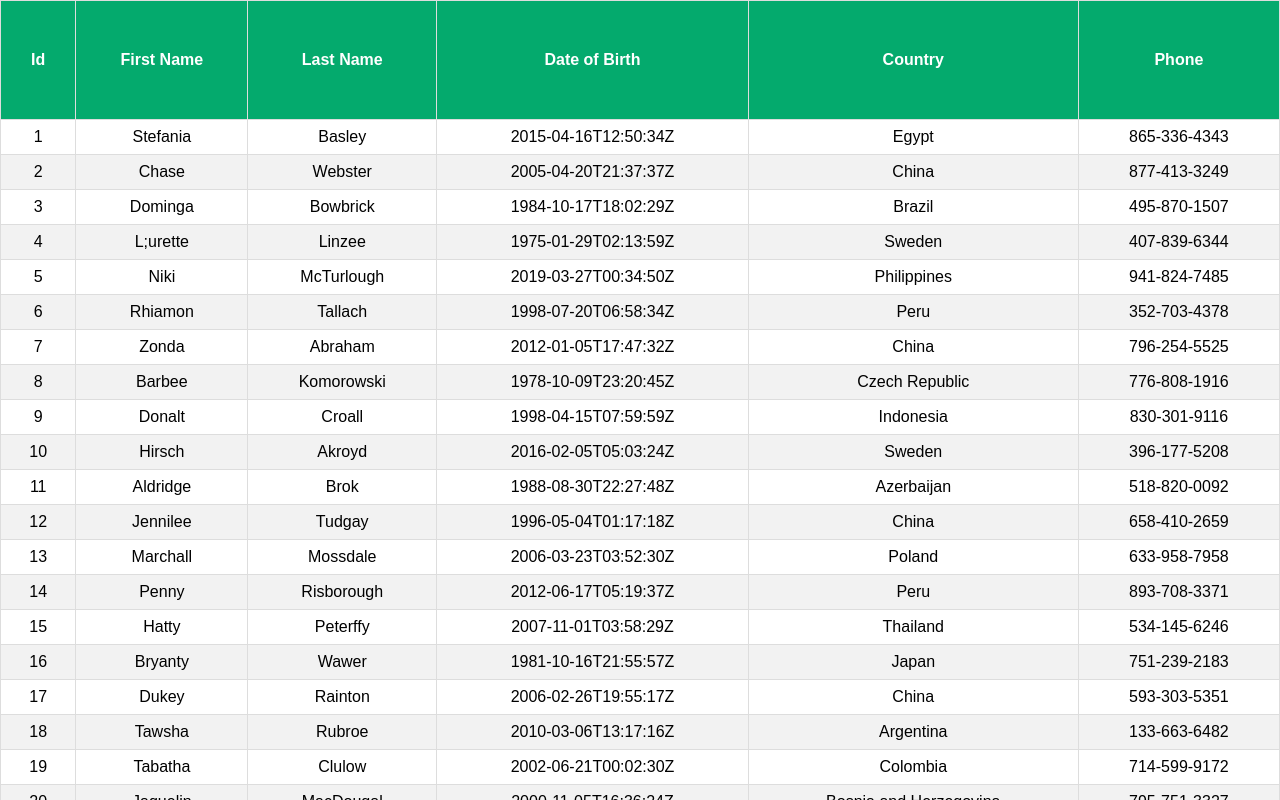
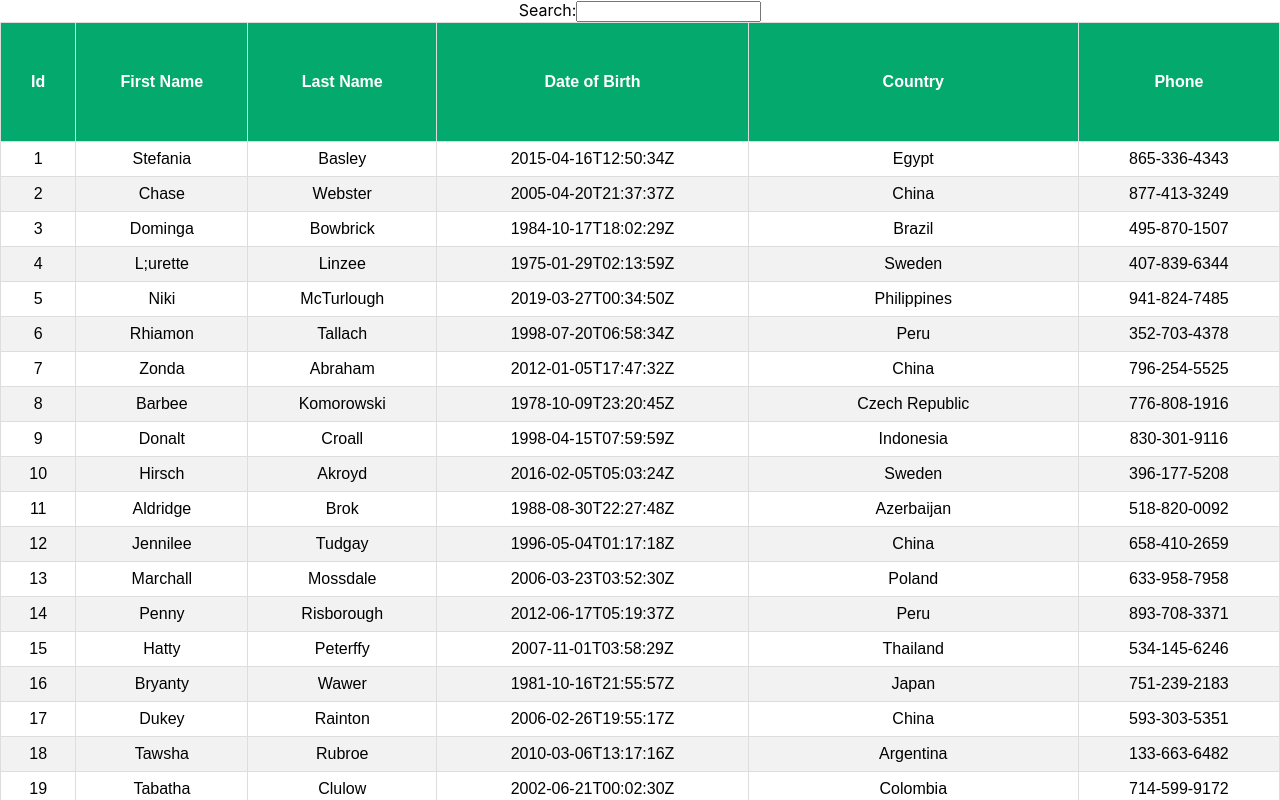
Before and after one commit to ElizabethGaneshan/demoTable, a React (Create React App) app: page / in a window 1280 px wide. Shown: the top 800 px of the page. Built offline with nearby package versions, Linux system fonts and the light colour scheme.

Commit message:
[Global filtering]

```diff
--- a/src/App.js
+++ b/src/App.js
@@ -1,12 +1,14 @@
 import './App.css';
+import { FilteringTable } from './components/FilteringTable';
 // import { BasicTable } from "./components/BasicTable";
-import { SortingTable } from './components/SortingTable';
+// import { SortingTable } from './components/SortingTable';
 
 function App() {
   return (
     <div className="App">
       {/* <BasicTable /> */}
-      <SortingTable />
+      {/* <SortingTable /> */}
+      <FilteringTable />
     </div>
   );
 }
--- /dev/null
+++ b/src/components/FilteringTable.js
@@ -0,0 +1,74 @@
+import { useMemo } from "react";
+import { useTable, useGlobalFilter } from "react-table";
+import { COLUMNS } from "./columns";
+import MOCK_DATA from "./MOCK_DATA.json";
+import "./Basictable.css";
+import { GlobalFilter } from "./GlobalFilter";
+
+export const FilteringTable = () => {
+  const columns = useMemo(() => COLUMNS, []);
+  const data = useMemo(() => MOCK_DATA, []);
+  //   useTable({ columns: COLUMNS, data: MOCK_DATA });
+  //   useTable({ columns: columns, data: data });
+  const tableInstance = useTable({ columns, data }, useGlobalFilter);
+  const {
+    getTableProps,
+    getTableBodyProps,
+    headerGroups, // a group of headers,
+    footerGroups,
+    rows, //on each we access the cells, and from each cell we call the render function passing in the string "cell".It picks the  value from MOCK_JSON data for each column.
+    prepareRow,
+    state, //Table state
+    setGlobalFilter, //function to set the global function value
+  } = tableInstance;
+
+  const { globalFilter } = state;
+  return (
+    <>
+      <GlobalFilter filter={globalFilter} setFilter={setGlobalFilter} />
+      <table {...getTableProps()}>
+        <thead>
+          {headerGroups.map((headerGroups) => (
+            <tr {...headerGroups.getHeaderGroupProps()}>
+              {headerGroups.headers.map((column) => (
+                <th {...column.getHeaderProps()}>
+                  {column.render("Header")}
+                  <span>
+                    {column.isSorted
+                      ? column.isSortedDesc
+                        ? "down"
+                        : "up"
+                      : ""}
+                  </span>
+                </th>
+              ))}
+            </tr>
+          ))}
+        </thead>
+        <tbody {...getTableBodyProps()}>
+          {rows.map((row) => {
+            prepareRow(row);
+            return (
+              <tr {...row.getRowProps()}>
+                {row.cells.map((cell) => {
+                  return (
+                    <td {...cell.getCellProps()}>{cell.render("Cell")} </td>
+                  );
+                })}
+              </tr>
+            );
+          })}
+        </tbody>
+        <tfoot>
+          {footerGroups.map((footerGroup) => (
+            <tr {...footerGroup.getFooterGroupProps()}>
+              {footerGroup.headers.map((column) => (
+                <td {...column.getFooterProps}>{column.render("Footer")}</td>
+              ))}
+            </tr>
+          ))}
+        </tfoot>
+      </table>
+    </>
+  );
+};
--- /dev/null
+++ b/src/components/GlobalFilter.js
@@ -0,0 +1,16 @@
+import React from "react";
+
+export const GlobalFilter = ({ filter, setFilter }) => {
+  return (
+    <div>
+      <span>
+        Search:{""}
+        <input
+          type="text"
+          value={filter || ""}
+          onChange={(e) => setFilter(e.target.value)}
+        />
+      </span>
+    </div>
+  );
+};
```
